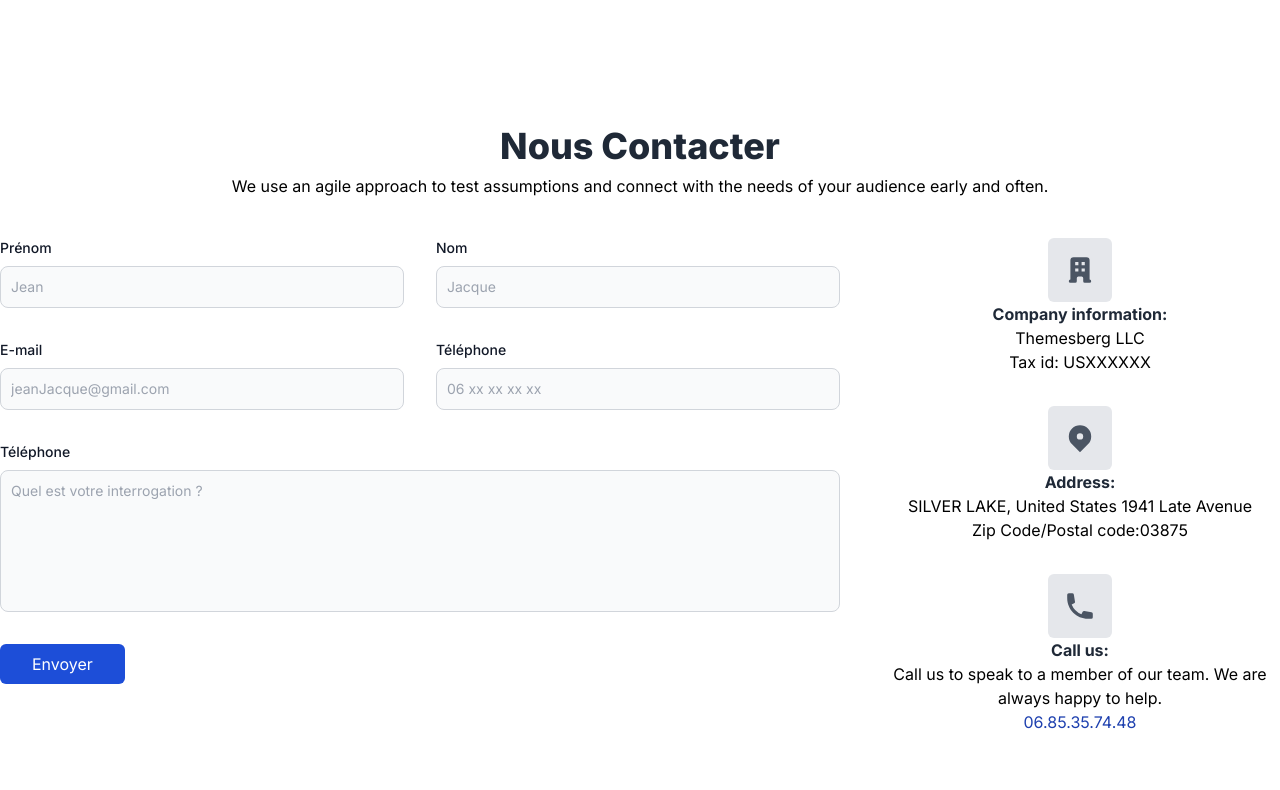
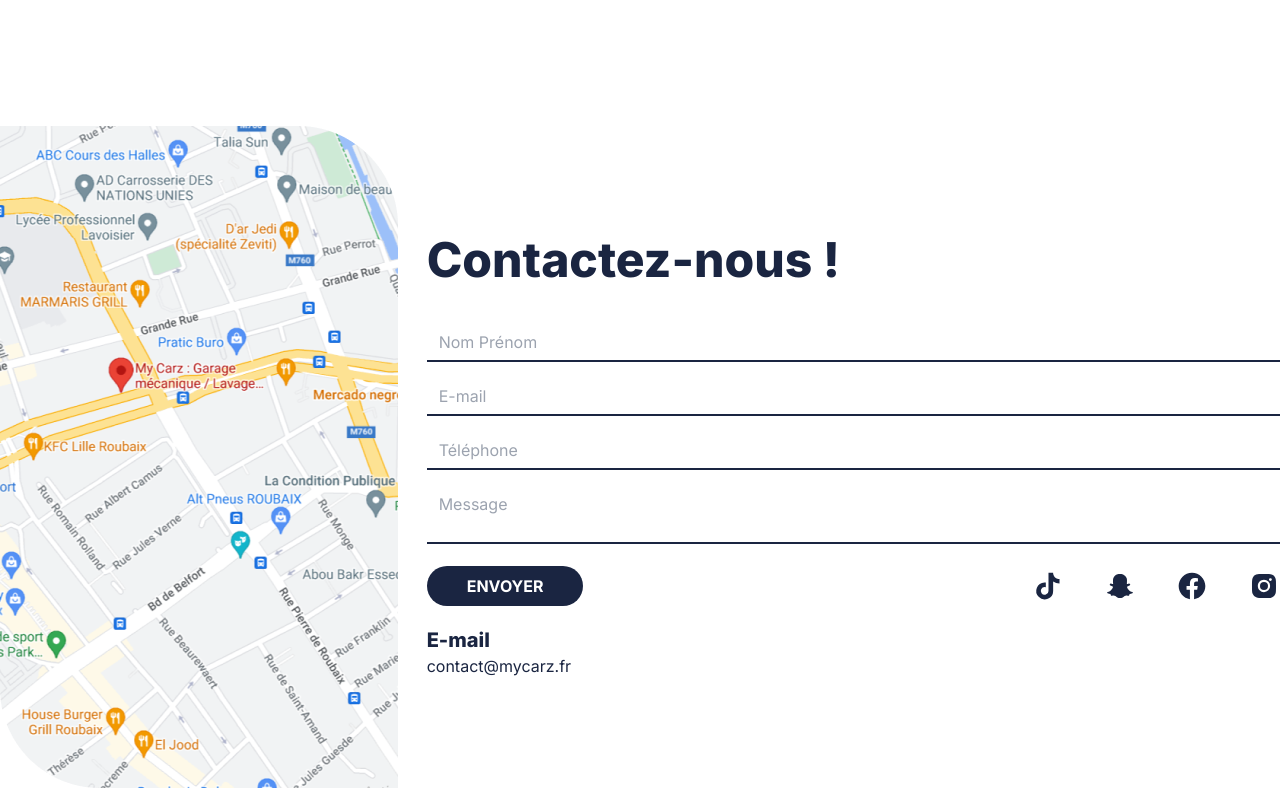
Before and after one commit to Yannis-Alouache/MyCarz, a Next.js app in the folder frontend/: page /contact in a window 1280 px wide. Shown: the part 790-1580 px from the top of the page. Built offline with nearby package versions, Linux system fonts and the light colour scheme.

Commit message:
[~] fixed contact

```diff
--- a/frontend/src/app/(routes)/achat-depot-revente/page.js
+++ b/frontend/src/app/(routes)/achat-depot-revente/page.js
@@ -9,7 +9,7 @@ import Image from "next/image"
 import LogoBuy from "@/app/_assets/LogoBuy.png"
 import BuyBannerBgCircle from "@/app/_assets/BuyBannerBgCircle.svg"
 import Footer from "@/app/_components/Footer/Footer"
-import Contact from "@/app/_components/Contact/Contact"
+import Contact from "@/app/_components/ContactFormWithMap/ContactFormWithMap"
 import OurMission from "@/app/_components/OurMission/OurMission"
 import Service from "@/app/_components/Service/Service"
 import PricingWrapper from "@/app/_components/PricingWrapper/PricingWrapper"
--- a/frontend/src/app/(routes)/contact/page.jsx
+++ b/frontend/src/app/(routes)/contact/page.jsx
@@ -2,6 +2,7 @@ import Navbar from "@/app/_components/Navbar/Navbar"
 import LogoHome from "@/app/_assets/LogoHome.png"
 import Footer from "@/app/_components/Footer/Footer"
 import ContactBanner from "@/app/_components/ContactBanner/ContactBanner"
+import ContactForm from "@/app/_components/ContactFormWithMap/ContactFormWithMap"
 
 const Contact = () => {
   return (
@@ -9,83 +10,10 @@ const Contact = () => {
         <Navbar contactBtnClass="border-[#1a2541]" logo={LogoHome}/>
         <ContactBanner />
 
-        <div className="container mx-auto mt-32">
-            <div className="text-center mb-10">
-                <h2 className="text-gray-800 text-4xl font-extrabold mb-2">Nous Contacter</h2>
-                <p>We use an agile approach to test assumptions and connect with the needs of your audience early and often.</p>
-            </div>
-            <div className="grid grid-cols-3 gap-x-10">
-                <div className="col-span-2">
-                    <form className="grid grid-cols-2 gap-8">
-                        <div>
-                            <label htmlFor="prenom" class="block mb-2 text-sm font-medium text-gray-900">Prénom</label>
-                            <input type="text" id="prenom" name="prenom" class="bg-gray-50 border border-gray-300 text-gray-900 text-sm rounded-lg outline-gray-300 block w-full p-2.5" placeholder="Jean" required />
-                        </div>
-                        <div>
-                            <label htmlFor="nom" class="block mb-2 text-sm font-medium text-gray-900">Nom</label>
-                            <input type="text" id="nom" name="nom" class="bg-gray-50 border border-gray-300 text-gray-900 text-sm rounded-lg outline-gray-300 block w-full p-2.5" placeholder="Jacque" required />
-                        </div>
-
-                        <div>
-                            <label htmlFor="email" class="block mb-2 text-sm font-medium text-gray-900">E-mail</label>
-                            <input type="email" id="email" name="email" class="bg-gray-50 border border-gray-300 text-gray-900 text-sm rounded-lg outline-gray-300 block w-full p-2.5" placeholder="jeanJacque@gmail.com" required />
-                        </div>
-                        <div>
-                            <label htmlFor="telephone" class="block mb-2 text-sm font-medium text-gray-900">Téléphone</label>
-                            <input type="phone" id="telephone" name="telephone" class="bg-gray-50 border border-gray-300 text-gray-900 text-sm rounded-lg outline-gray-300 block w-full p-2.5" placeholder="06 xx xx xx xx" required />
-                        </div>
-                        <div className="col-span-2">
-                            <label htmlFor="message" class="block mb-2 text-sm font-medium text-gray-900">Téléphone</label>
-                            <textarea type="text" id="message" name="message" rows="6" class="bg-gray-50 border border-gray-300 text-gray-900 text-sm rounded-lg outline-gray-300 block w-full p-2.5 resize-none" placeholder="Quel est votre interrogation ?" required />
-                        </div>
-                        <button className="w-fit bg-blue-700 text-white py-2 px-8 rounded-md">Envoyer</button>
-                    </form>
-                </div>
-                <div className="col-span-1">
-                    <div className="grid grid-cols-1 text-center items-center gap-y-8">
-                        <div>
-                            <div className="w-16 h-16 flex items-center justify-center bg-gray-200 text-gray-600 rounded-md mx-auto">
-                                <svg className="w-8 w-8" fill="currentColor" viewBox="0 0 20 20" xmlns="http://www.w3.org/2000/svg"><path fill-rule="evenodd" d="M4 4a2 2 0 012-2h8a2 2 0 012 2v12a1 1 0 110 2h-3a1 1 0 01-1-1v-2a1 1 0 00-1-1H9a1 1 0 00-1 1v2a1 1 0 01-1 1H4a1 1 0 110-2V4zm3 1h2v2H7V5zm2 4H7v2h2V9zm2-4h2v2h-2V5zm2 4h-2v2h2V9z" clip-rule="evenodd"></path></svg>
-                            </div>
-                            <p className="text-gray-800 font-bold">Company information:</p>
-                            <p>
-                                Themesberg LLC
-                                <br/>
-                                Tax id: USXXXXXX
-                            </p>
-                        </div>
-
-                        <div>
-                            <div className="w-16 h-16 flex items-center justify-center bg-gray-200 text-gray-600 rounded-md mx-auto">
-                                <svg className="w-8 w-8" fill="currentColor" viewBox="0 0 20 20" xmlns="http://www.w3.org/2000/svg"><path fill-rule="evenodd" d="M5.05 4.05a7 7 0 119.9 9.9L10 18.9l-4.95-4.95a7 7 0 010-9.9zM10 11a2 2 0 100-4 2 2 0 000 4z" clip-rule="evenodd"></path></svg>
-                            </div>
-                            <p className="text-gray-800 font-bold">Address:</p>
-                            <p>
-                                SILVER LAKE, United States 1941 Late Avenue <br />
-                                Zip Code/Postal code:03875
-                            </p>
-                        </div>
-
-                        <div>
-                            <div className="w-16 h-16 flex items-center justify-center bg-gray-200 text-gray-600 rounded-md mx-auto">
-                                <svg className="w-8 w-8" fill="currentColor" viewBox="0 0 20 20" xmlns="http://www.w3.org/2000/svg"><path d="M2 3a1 1 0 011-1h2.153a1 1 0 01.986.836l.74 4.435a1 1 0 01-.54 1.06l-1.548.773a11.037 11.037 0 006.105 6.105l.774-1.548a1 1 0 011.059-.54l4.435.74a1 1 0 01.836.986V17a1 1 0 01-1 1h-2C7.82 18 2 12.18 2 5V3z"></path></svg>
-                            </div>
-                            <p className="text-gray-800 font-bold">Call us:</p>
-                            <p>
-                                Call us to speak to a member of our team. We are always happy to help.
-                            </p>
-                            <a className="text-blue-800" href="">06.85.35.74.48</a>
-                        </div>
-                    </div>
-                </div>
-            </div>
+        <div className="mt-32 mb-20">
+            <ContactForm mainColor="#1a2541" />
         </div>
 
-        <div className="max-w-screen-lg mx-auto mt-20 mb-20">
-            <div className="w-full">
-                <iframe className="w-full h-[400px] rounded-xl"  frameborder="0" marginheight="0" marginwidth="0" src="https://maps.google.com/maps?width=100%25&amp;height=600&amp;hl=en&amp;q=121%20Boulevard%20Gambetta%2059100%20Roubaix+(121%20Boulevard%20Gambetta%2059100%20Roubaix)&amp;t=&amp;z=15&amp;ie=UTF8&amp;iwloc=B&amp;output=embed"></iframe>
-            </div>
-        </div>
 
         <Footer bgColor="linear-gradient(180deg, #00428F 0%, #1a2541 100%)" logo={LogoHome} />
     </>
--- a/frontend/src/app/(routes)/covering-detailing/page.js
+++ b/frontend/src/app/(routes)/covering-detailing/page.js
@@ -11,7 +11,7 @@ import BlueRedWaveReverse from "@/app/_assets/BlueRedWaveReverse.svg"
 import Basique from "@/app/_assets/basique.jpg"
 import Complet from "@/app/_assets/complet.jpg"
 import Premium from "@/app/_assets/premium.jpg"
-import Contact from "@/app/_components/Contact/Contact"
+import Contact from "@/app/_components/ContactFormWithMap/ContactFormWithMap"
 import Footer from "@/app/_components/Footer/Footer"
 import PricingWrapper from "@/app/_components/PricingWrapper/PricingWrapper"
 import OurMission from "@/app/_components/OurMission/OurMission"
--- a/frontend/src/app/(routes)/mechanique/page.js
+++ b/frontend/src/app/(routes)/mechanique/page.js
@@ -6,7 +6,7 @@ import LogoMechanic from "@/app/_assets/LogoMechanic.png"
 import MechanicHeroBanner from "@/app/_components/MechanicHeroBanner/MechanicHeroBanner"
 import ServicesCarousel from "@/app/_components/ServicesCarousel/ServicesCarousel"
 import Footer from "@/app/_components/Footer/Footer"
-import Contact from "@/app/_components/Contact/Contact"
+import Contact from "@/app/_components/ContactFormWithMap/ContactFormWithMap"
 import Service from "@/app/_components/Service/Service"
 import LightBlueWave from "@/app/_assets/LightBlueWave.svg"
 import LightBlueWaveReverse from "@/app/_assets/LightBlueWaveReverse.svg"
--- a/frontend/src/app/(routes)/page.js
+++ b/frontend/src/app/(routes)/page.js
@@ -18,7 +18,7 @@ import AdministratifService from '@/app/_assets/AdministratifService.png';
 import HomeHeroBanner from "../_components/HomeHeroBanner/HomeHeroBanner"
 import Footer from "../_components/Footer/Footer"
 import Service from "../_components/Service/Service"
-import Contact from "../_components/Contact/Contact"
+import Contact from "../_components/ContactFormWithMap/ContactFormWithMap"
 import OurValues from "../_components/OurValues/OurValues"
 import ServiceCarouselNew from "../_components/ServiceCarouselNew/ServiceCarouselNew"
 
--- a/frontend/src/app/(routes)/service/page.js
+++ b/frontend/src/app/(routes)/service/page.js
@@ -6,7 +6,7 @@ import LogoService from "@/app/_assets/LogoService.png"
 import ServiceHeroBanner from "@/app/_components/ServiceHeroBanner/ServiceHeroBanner"
 import ServicesCarousel from "@/app/_components/ServicesCarousel/ServicesCarousel"
 import Footer from "@/app/_components/Footer/Footer"
-import Contact from "@/app/_components/Contact/Contact"
+import Contact from "@/app/_components/ContactFormWithMap/ContactFormWithMap"
 import GrayWave from "@/app/_assets/GrayWave.svg"
 import GrayWaveReverse from "@/app/_assets/GrayWaveReverse.svg"
 import Plaques from "@/app/_assets/plaques.jpg"
--- a/frontend/src/app/(routes)/wash/page.js
+++ b/frontend/src/app/(routes)/wash/page.js
@@ -5,7 +5,7 @@ import LogoWash from "@/app/_assets/LogoWash.png"
 import WashHeroBanner from "@/app/_components/WashHeroBanner/WashHeroBanner"
 import ServicesCarousel from "@/app/_components/ServicesCarousel/ServicesCarousel"
 import Footer from "@/app/_components/Footer/Footer"
-import Contact from "@/app/_components/Contact/Contact"
+import Contact from "@/app/_components/ContactFormWithMap/ContactFormWithMap"
 import Service from "@/app/_components/Service/Service"
 import RoseWave from "@/app/_assets/RoseWave.svg"
 import RoseWaveReverse from "@/app/_assets/RoseWaveReverse.svg"
--- a/frontend/src/app/_components/ContactBanner/ContactBanner.jsx
+++ b/frontend/src/app/_components/ContactBanner/ContactBanner.jsx
@@ -12,7 +12,7 @@ const ContactBanner = () => {
         <Image src={Deco} className="absolute top-0 left-0 rotate-180" />
         <Image src={Deco} className="absolute bottom-0 right-0 lg:w-[300px]" />
         <div className='z-10 text-white relative'>
-            <h1 className='text-5xl font-bold'>Contact</h1>
+            <h1 className='text-5xl font-bold'>Restons en contact</h1>
         </div>
     </div>
   )
```
Also changed, not shown: frontend/src/app/_components/ServiceCarouselNew/style.css (+0 -20 lines), frontend/src/app/_components/ContactFormWithMap/ContactFormWithMap.jsx (renamed from frontend/src/app/_components/Contact/Contact.jsx).
